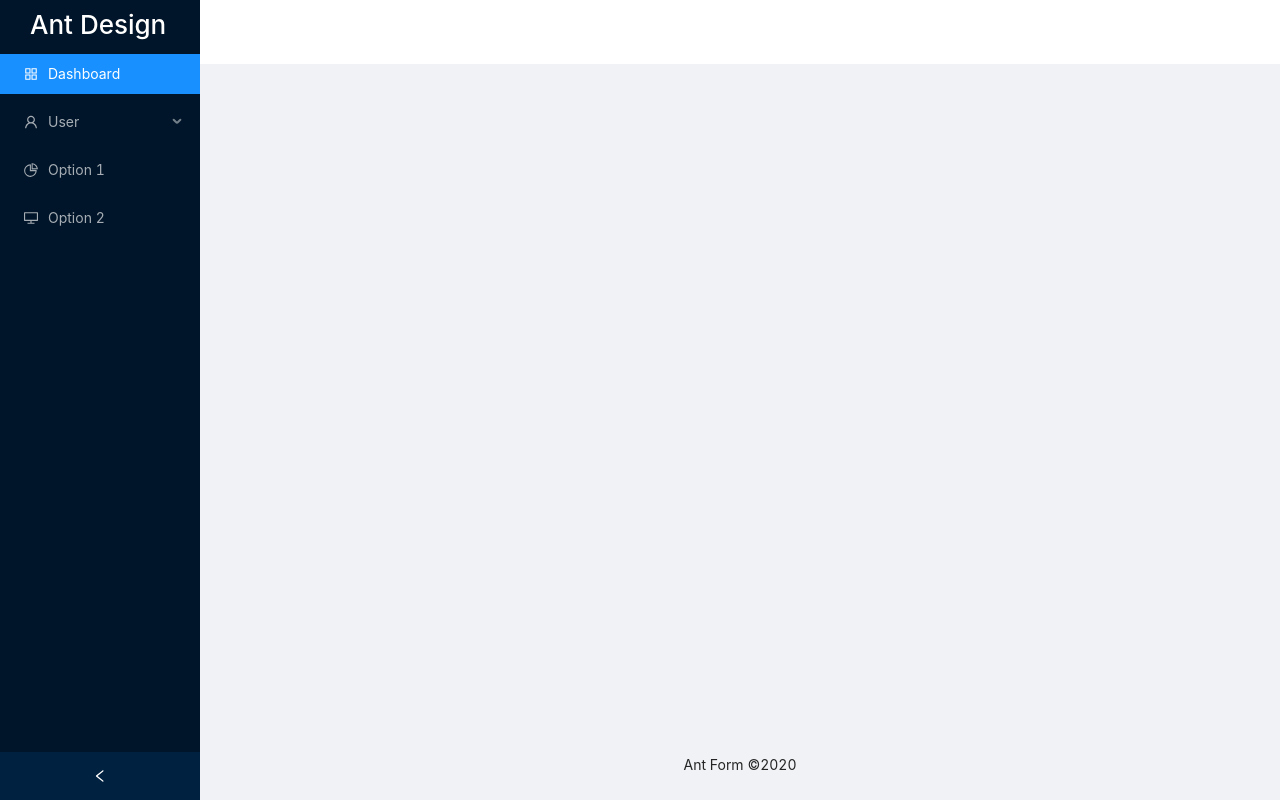
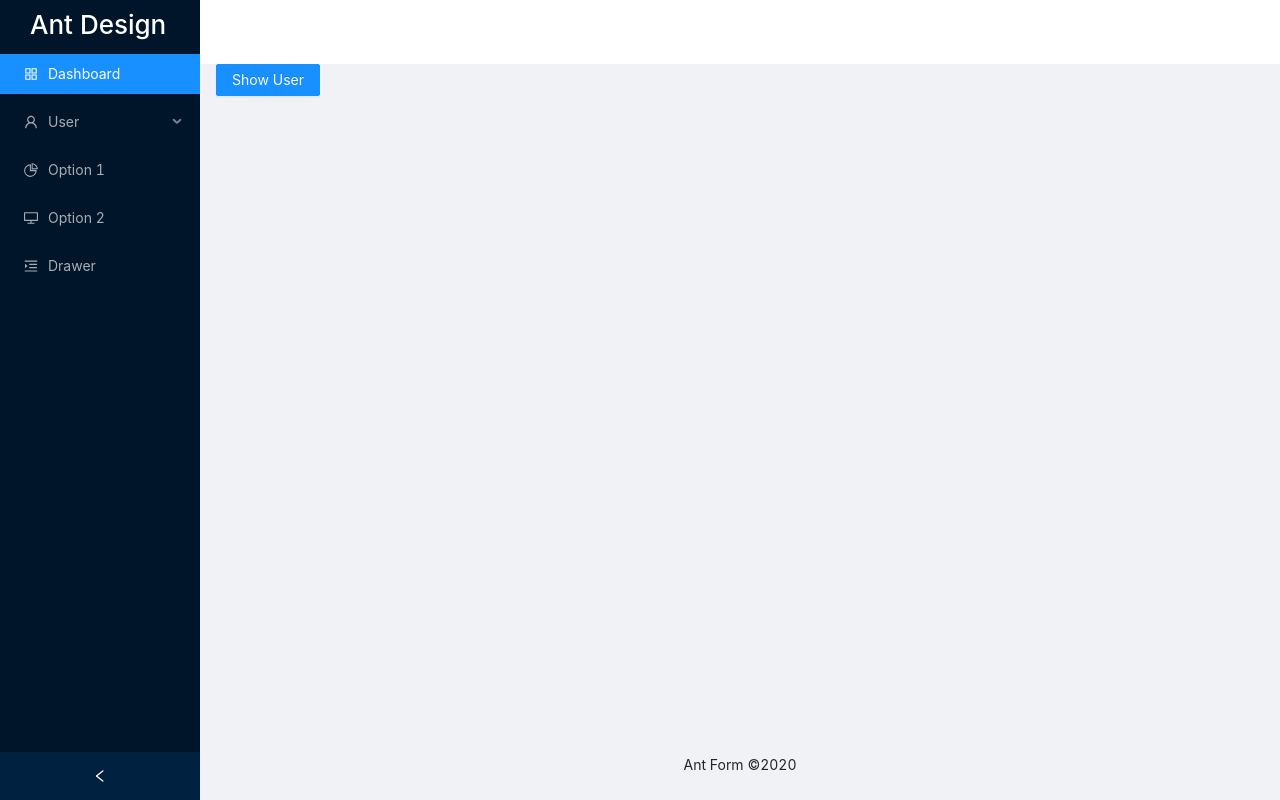
Before and after one commit to Gagandeep-Kaur-01/Ant_Design, a React (Create React App) app: page /drawer in a window 1280 px wide. Built offline with nearby package versions, Linux system fonts and the light colour scheme.

Commit message:
created 'drawer' component

```diff
--- /dev/null
+++ b/src/components/Pages/Drawer/drawer.js
@@ -0,0 +1,37 @@
+import React, { useState } from 'react';
+import ReactDOM from 'react-dom';
+import 'antd/dist/antd.css';
+import { Drawer, Button } from 'antd';
+
+const Drawerr = () => {
+  const [visible, setVisible] = useState(false);
+
+  const showDrawer = () => {
+    setVisible(true);
+  };
+
+  const onClose = () => {
+    setVisible(false);
+  };
+
+  return (
+    <>
+      <Button type="primary" onClick={showDrawer}>
+        Show User
+      </Button>
+      <Drawer
+        title="Add User"
+        placement="right"
+        closable={false}
+        onClose={onClose}
+        visible={visible}
+      >
+        <p>1)........</p>
+        <p>2)........</p>
+        <p>3)........</p>
+      </Drawer>
+    </>
+  );
+};
+
+export default Drawerr;
--- a/src/components/Sidebar/sidebar.js
+++ b/src/components/Sidebar/sidebar.js
@@ -9,13 +9,15 @@ import {
   UserOutlined,
   UserAddOutlined,
   AppstoreOutlined,
-  EllipsisOutlined
+  EllipsisOutlined,
+  MenuUnfoldOutlined
 } from '@ant-design/icons';
 import Dashboard from '../Pages/Dashboard/dashboard';
 import Form from '../Pages/Form/form';
 import Option1 from '../Pages/Option/option1'
 import Option2 from '../Pages/Option/option2'
 import SidebarWrapper from './sidebar.style';
+import Drawer from '../Pages/Drawer/drawer'
 
 const { Header, Content, Footer, Sider } = Layout;
 const { SubMenu } = Menu;
@@ -75,6 +77,13 @@ class Sidebar1 extends React.Component {
               </NavLink>
             </Menu.Item>
 
+            <Menu.Item key="5" icon={<MenuUnfoldOutlined />}>
+              <NavLink to={{
+                pathname: '/drawer'
+                }}>Drawer
+              </NavLink>
+            </Menu.Item>
+
           </Menu>
         </Sider>
 
@@ -86,6 +95,7 @@ class Sidebar1 extends React.Component {
                 <Route path="/form" component={() => <Form />} />
                 <Route path="/option1" component={() => <Option1 />} />
                 <Route path="/option2" component={() => <Option2 />} />
+                <Route path="/drawer" component={() => <Drawer />} />
               </Switch>
             </Content>
             <Footer style={{ textAlign: 'center' }}>Ant Form ©2020</Footer>
```
